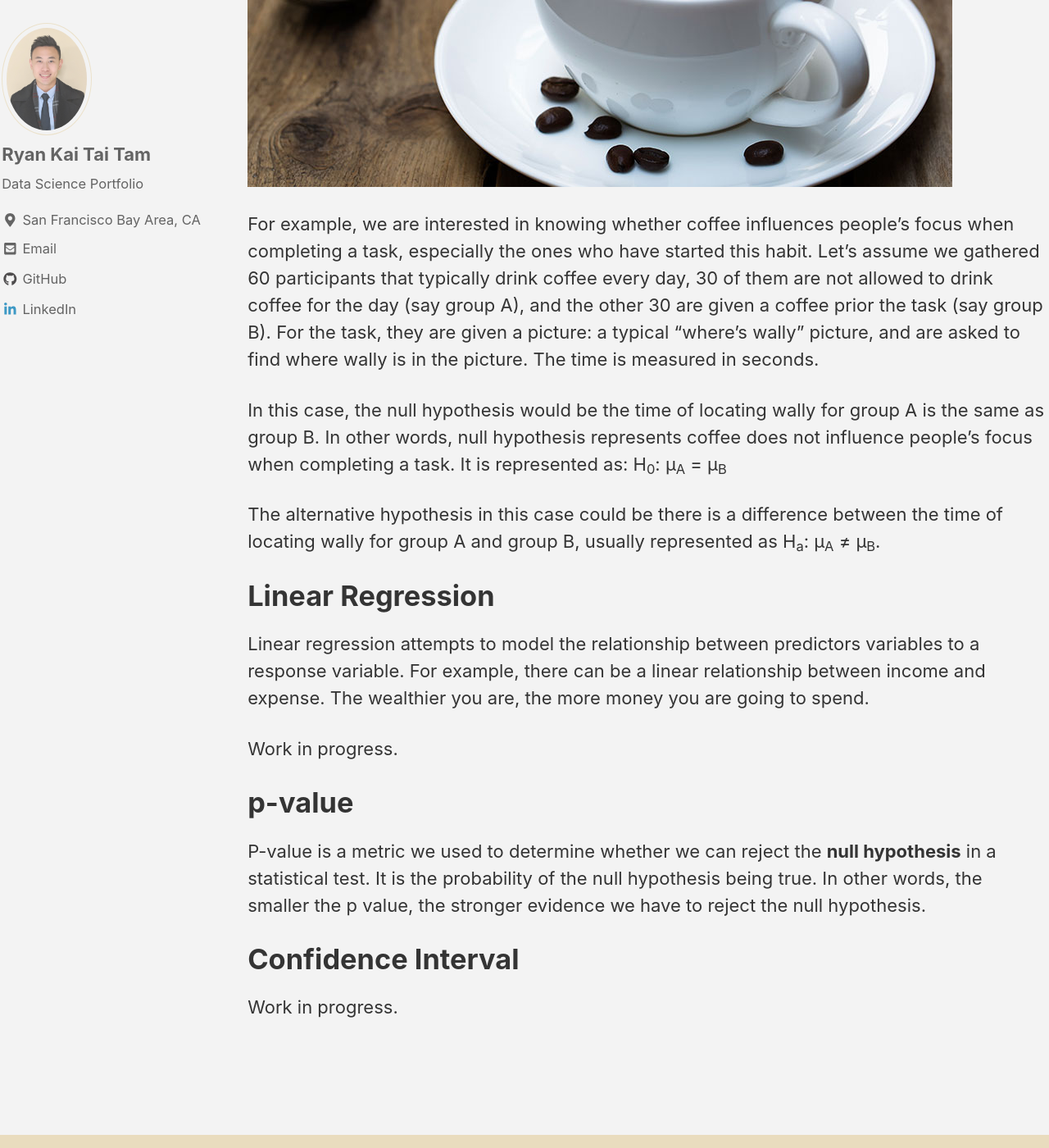
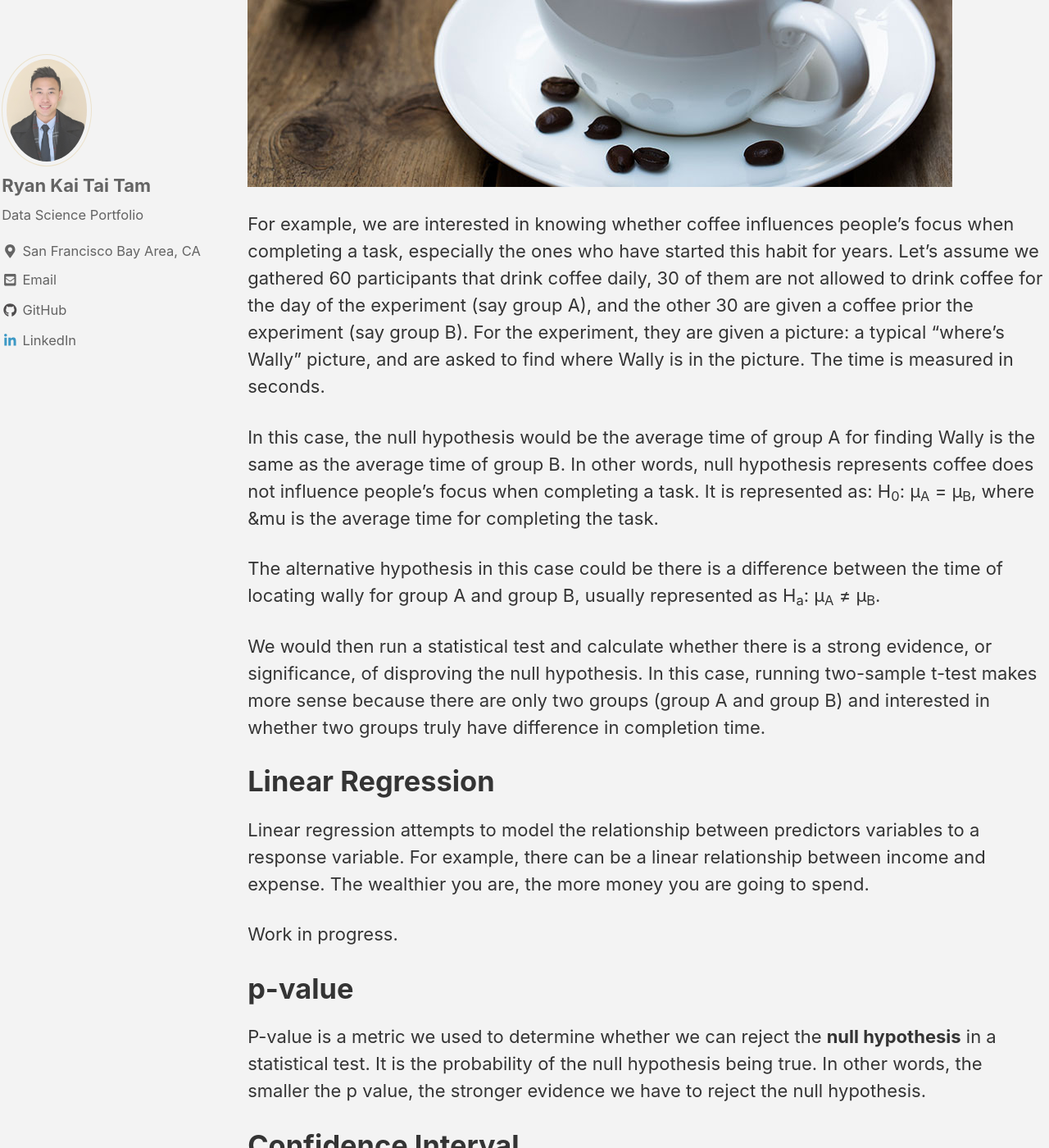
Before and after one commit to ryan-kttam/ryan-kttam.github.io, a Jekyll site: the page built from _pages/statistics_terminology.md, in a window 1280 px wide and 1400 px high, scrolled down 1875 px. Shown: the whole window at 82% size. Built offline with Jekyll 4.4.1, drawn with Linux system fonts in a browser that asks for light colours; cached includes are drawn as plain includes; nearby versions of some CDN libraries; some of the changed text lies outside the part shown.

Commit message:
added statistics term page info

```diff
--- a/_pages/statistics_terminology.md
+++ b/_pages/statistics_terminology.md
@@ -12,14 +12,16 @@
 - Null hypothesis represents the value of one variable in group A is the same as the value of the same variable in group B.
 - Alternative hypothesis means the value of one variable in group A is not equal to the value of the same variable in group B. Instead of "not equal", it can also be greater than or less than, depending on how to set it up.
 
-## Hypothesis Testing Example: Where's Wally?
+## Hypothesis Testing Example: Coffee influences attention?
 <img src="/images/coffee.jpg" alt="coffee">
 
-For example, we are interested in knowing whether coffee influences people's focus when completing a task, especially the ones who have started this habit. Let's assume we gathered 60 participants that typically drink coffee every day, 30 of them are not allowed to drink coffee for the day (say group A), and the other 30 are given a coffee prior the task (say group B). For the task, they are given a picture: a typical "where's wally" picture, and are asked to find where wally is in the picture. The time is measured in seconds.
+For example, we are interested in knowing whether coffee influences people's focus when completing a task, especially the ones who have started this habit for years. Let's assume we gathered 60 participants that drink coffee daily, 30 of them are not allowed to drink coffee for the day of the experiment (say group A), and the other 30 are given a coffee prior the experiment (say group B). For the experiment, they are given a picture: a typical "where's Wally" picture, and are asked to find where Wally is in the picture. The time is measured in seconds.
 
-In this case, the null hypothesis would be the time of locating wally for group A is the same as group B. In other words, null hypothesis represents coffee does not influence people's focus when completing a task. It is represented as: H<sub>0</sub>: &mu;<sub>A</sub> = &mu;<sub>B</sub>
+In this case, the null hypothesis would be the average time of group A for finding Wally is the same as the average time of group B. In other words, null hypothesis represents coffee does not influence people's focus when completing a task. It is represented as: H<sub>0</sub>: &mu;<sub>A</sub> = &mu;<sub>B</sub>, where &mu is the average time for completing the task.
 
 The alternative hypothesis in this case could be there is a difference between the time of locating wally for group A and group B, usually represented as H<sub>a</sub>: &mu;<sub>A</sub> ≠ &mu;<sub>B</sub>.
+
+We would then run a statistical test and calculate whether there is a strong evidence, or significance, of disproving the null hypothesis. In this case, running two-sample t-test makes more sense because there are only two groups (group A and group B) and interested in whether two groups truly have difference in completion time.
 
 # Linear Regression
 Linear regression attempts to model the relationship between predictors variables to a response variable. For example, there can be a linear relationship between income and expense. The wealthier you are, the more money you are going to spend.
```
